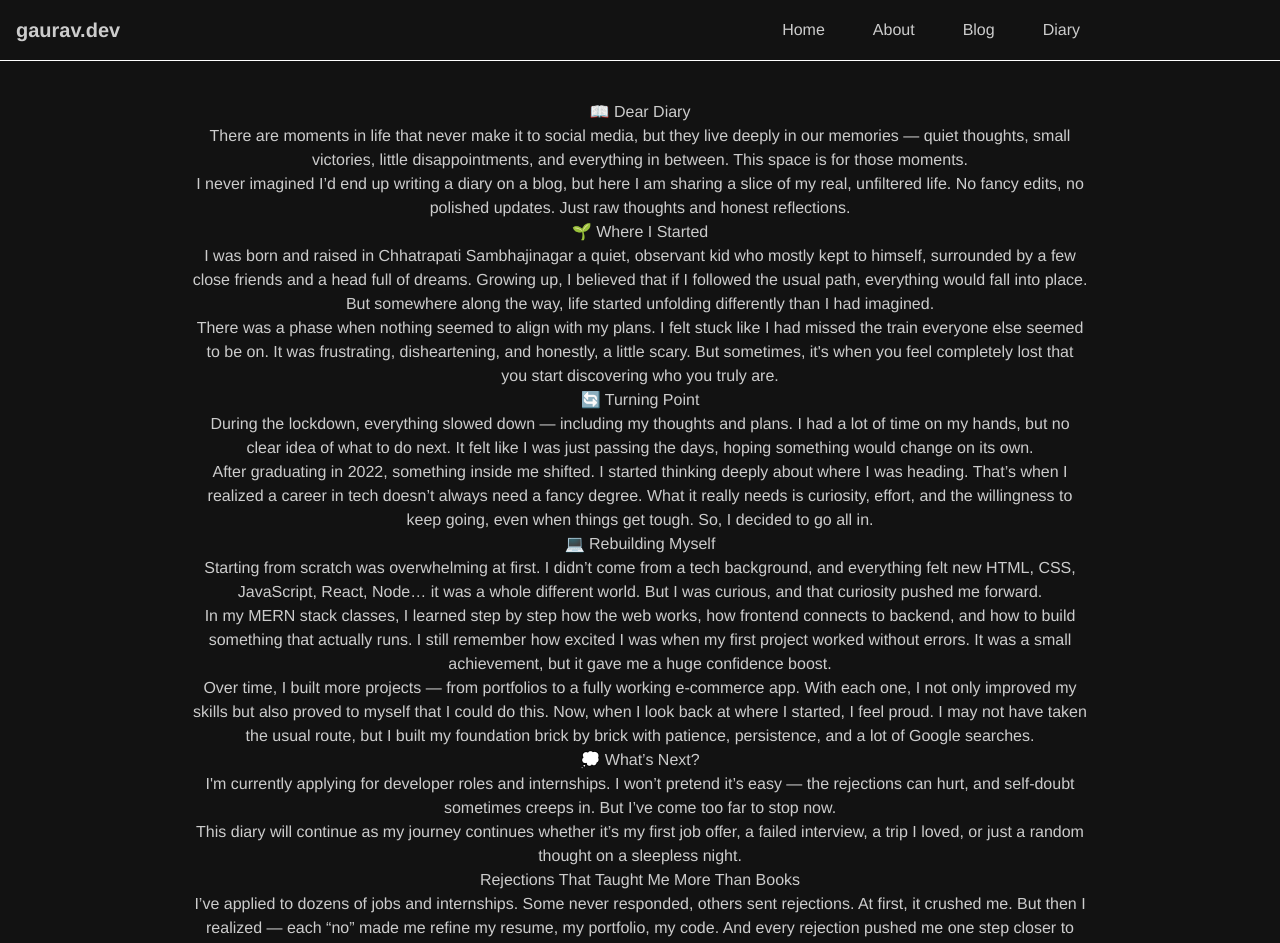
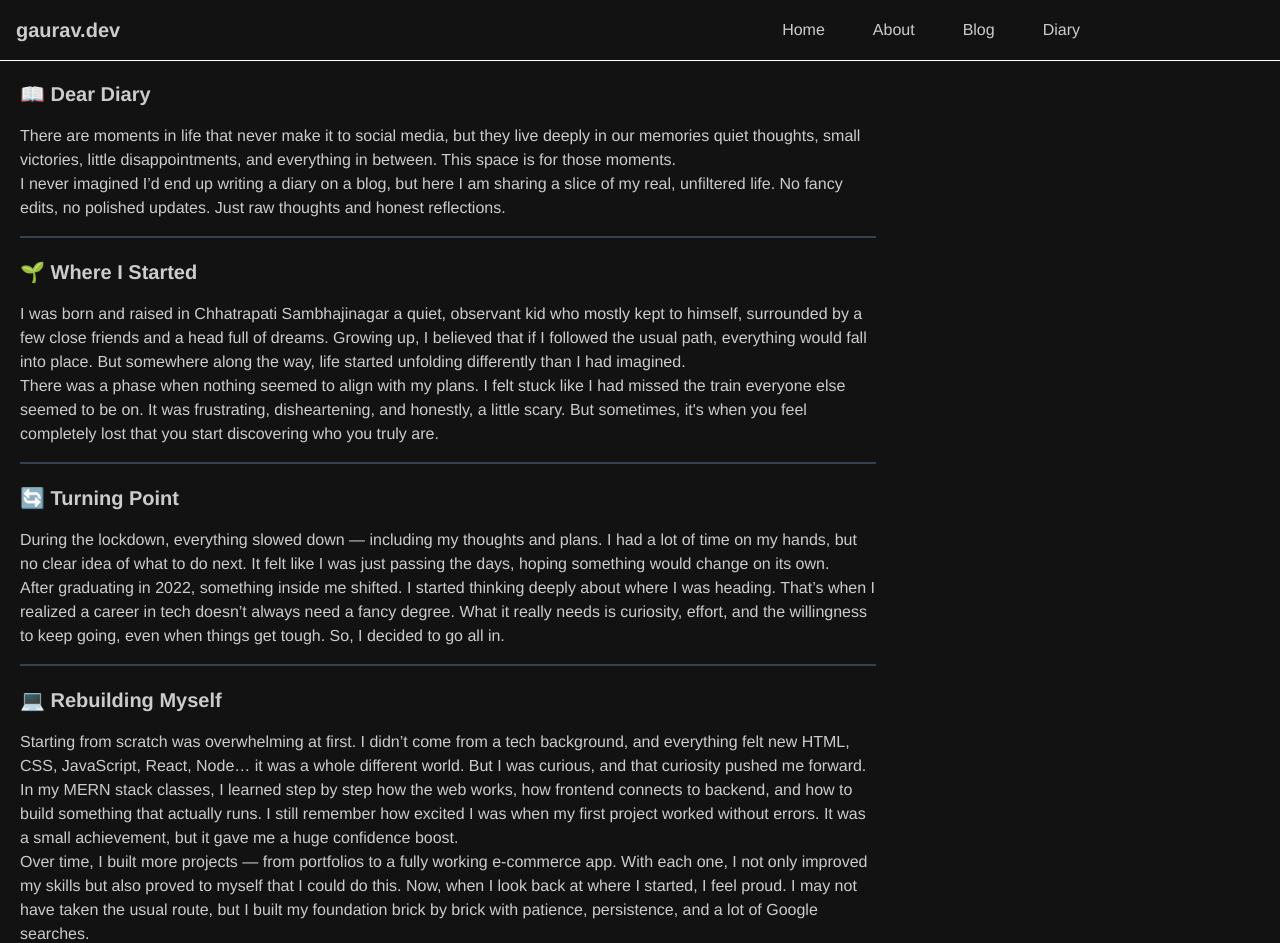
Before and after one commit to gauravavhale/blog.gaurav, a Next.js app: page /diary in a window 1280 px wide. Shown: the top 943 px of the page. Built offline with nearby package versions, Linux system fonts and the light colour scheme.

Commit message:
Diary update

```diff
--- a/src/app/diary/page.js
+++ b/src/app/diary/page.js
@@ -3,14 +3,14 @@ import React from 'react'
 
 const Diary = () => {
   return (
-    <div className='min-h-screen flex justify-center mt-20 p-5'>
+    <div className='min-h-screen flex flex-col justify-center mt-15'>
 
-      <div className='text-center w-full md:w-[70vw]'>
+      <div className='text-left w-full md:w-[70vw] p-5 '>
 
-        <div>
-          <h1>📖 Dear Diary</h1>
+        <div className=' border-b-2 border-gray-700 pb-4'>
+          <h1 className='font-bold text-xl mb-4'>📖 Dear Diary</h1>
           <h2>{`There are moments in life that never make it to social media,
-              but they live deeply in our memories — quiet thoughts, small victories,
+              but they live deeply in our memories quiet thoughts, small victories,
               little disappointments, and everything in between.
               This space is for those moments.`}
           </h2>
@@ -21,8 +21,8 @@ const Diary = () => {
           </h2>
         </div>
 
-        <div>
-          <h1>🌱 Where I Started</h1>
+        <div className=' border-b-2 border-gray-700 pb-4 mt-5'>
+          <h1 className='font-bold text-xl mb-4'>🌱 Where I Started</h1>
           <h2>{`I was born and raised in Chhatrapati Sambhajinagar
               a quiet, observant kid who mostly kept to himself,
               surrounded by a few close friends and a head full of dreams.
@@ -37,8 +37,8 @@ const Diary = () => {
           </h2>
         </div>
 
-        <div>
-          <h1>🔄 Turning Point</h1>
+        <div className=' border-b-2 border-gray-700 pb-4 mt-5'>
+          <h1 className='font-bold text-xl mb-4'>🔄 Turning Point</h1>
           <div>
             {`During the lockdown, everything slowed down — including my thoughts and plans.
             I had a lot of time on my hands, but no clear idea of what to do next.
@@ -53,8 +53,8 @@ const Diary = () => {
           </div>
         </div>
 
-        <div>
-          <h1>💻 Rebuilding Myself</h1>
+        <div className=' border-b-2 border-gray-700 pb-4 mt-5'>
+          <h1 className='font-bold text-xl mb-4'>💻 Rebuilding Myself</h1>
           <div>
            {` Starting from scratch was overwhelming at first.
             I didn’t come from a tech background, and everything felt new
@@ -76,8 +76,8 @@ const Diary = () => {
           </div>
         </div>
 
-        <div>
-          <h1>💭 What&rsquo;s Next?</h1>
+        <div className=' border-b-2 border-gray-700 pb-4 mt-5'>
+          <h1 className='font-bold text-xl mb-4'>💭 What&rsquo;s Next?</h1>
           <div>
             {`I'm currently applying for developer roles and internships.
             I won’t pretend it’s easy — the rejections can hurt, and self-doubt sometimes creeps in.
@@ -90,8 +90,8 @@ const Diary = () => {
           </div>
         </div>
 
-        <div>
-          <h1>Rejections That Taught Me More Than Books</h1>
+        <div className=' border-b-2 border-gray-700 pb-4 mt-5'>
+          <h1 className='font-bold text-xl mb-4'>Rejections That Taught Me More Than Books</h1>
           <div>
             {`I’ve applied to dozens of jobs and internships.
             Some never responded, others sent rejections. At first, it crushed me.
@@ -100,8 +100,8 @@ const Diary = () => {
           </div>
         </div>
 
-        <div>
-          <h1>My Personal Blog Is Live!</h1>
+        <div className='  pb-4 mt-5'>
+          <h1 className='font-bold text-xl mb-4'>My Personal Blog Is Live!</h1>
           <div>
             {`The blog you’re reading now is something I’m really proud of.
             It's not just a project — it’s my personal space, built with love, lines of code, and stories from my journey.
```
